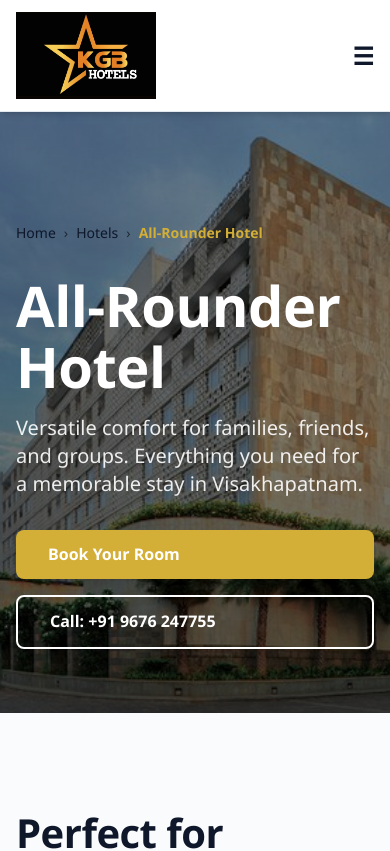
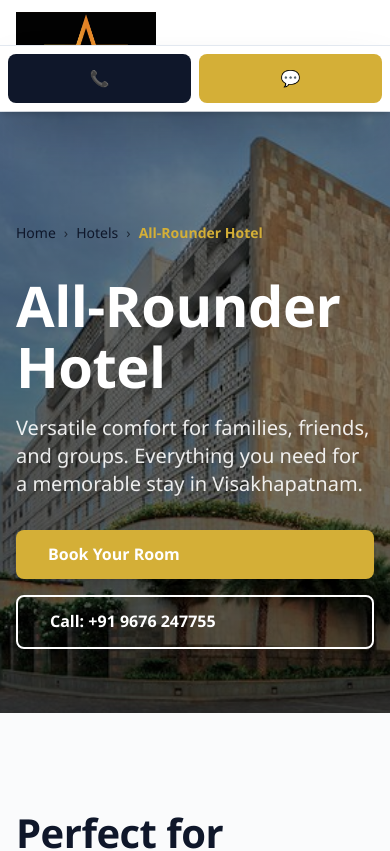
Before and after one commit to amiteshjha01/-kgb-hotels, a Next.js app: page /hotel/all-rounder in a window 390 px wide. Shown: the top 851 px of the page. Built offline with nearby package versions, Linux system fonts and the light colour scheme.

Commit message:
feat: redesign KGB Hotels website with improved palette and SEO
Update color palette, enhance header/footer, add sticky mobile CTA, improve button styling, refine HTML & SEO.

Co-authored-by: Amitesh Jha <134830629+amiteshjha01@users.noreply.github.com>

```diff
--- a/app/layout.tsx
+++ b/app/layout.tsx
@@ -23,7 +23,7 @@ export default function RootLayout({
     <html lang="en">
       <body className="bg-background text-foreground">
         <Header />
-        <main className="pt-20">{children}</main>
+        <main className="pt-20 pb-24 md:pb-0">{children}</main>
         <Footer />
       </body>
     </html>
--- a/components/Footer.tsx
+++ b/components/Footer.tsx
@@ -1,4 +1,5 @@
 import Link from "next/link"
+import Image from "next/image"
 
 export default function Footer() {
     const currentYear = new Date().getFullYear()
@@ -9,9 +10,15 @@ export default function Footer() {
 
                 {/* Brand & About */}
                 <div>
-                    <h3 className="text-2xl font-bold mb-4">
-                        KGB <span className="text-accent">Hotels</span>
-                    </h3>
+                    <Link href="/" className="inline-block mb-6">
+                        <Image
+                            src="/logo.jpeg"
+                            alt="KGB Hotels Logo"
+                            width={160}
+                            height={50}
+                            className="h-auto w-auto max-w-[160px] brightness-0 invert"
+                        />
+                    </Link>
                     <p className="text-white/80 text-sm leading-relaxed">
                         Premium hospitality redefined. Three thoughtfully designed hotels in Visakhapatnam offering exceptional experiences for corporate, family, and leisure travelers.
                     </p>
@@ -55,13 +62,13 @@ export default function Footer() {
                     <div className="flex gap-3">
                         <a
                             href="https://wa.me/919676247755"
-                            className="px-4 py-2 bg-accent text-primary font-semibold rounded-lg hover:bg-accent-light transition text-sm"
+                            className="px-5 py-2.5 bg-accent text-primary font-bold rounded-lg hover:bg-accent-light transition text-sm hover:shadow-lg hover:-translate-y-0.5"
                         >
                             WhatsApp
                         </a>
                         <a
                             href="tel:+919676247755"
-                            className="px-4 py-2 border-2 border-accent text-accent rounded-lg hover:bg-accent hover:text-primary transition text-sm font-semibold"
+                            className="px-5 py-2.5 border-2 border-accent text-accent rounded-lg hover:bg-accent hover:text-primary transition text-sm font-bold hover:-translate-y-0.5"
                         >
                             Call
                         </a>
--- a/components/Header.tsx
+++ b/components/Header.tsx
@@ -74,13 +74,13 @@ export default function Header() {
                 <div className="hidden md:flex gap-3">
                     <a
                         href="https://wa.me/919676247755"
-                        className="px-6 py-2 rounded-lg bg-accent text-white font-semibold hover:bg-accent-light transition"
+                        className="px-7 py-2.5 rounded-lg bg-accent text-primary font-bold hover:bg-accent-light shadow-lg hover:shadow-xl transition-all hover:-translate-y-0.5"
                     >
                         Book Now
                     </a>
                     <a
                         href="tel:+919676247755"
-                        className="px-6 py-2 rounded-lg border-2 border-primary text-primary hover:bg-primary hover:text-white transition"
+                        className="px-7 py-2.5 rounded-lg border-2 border-primary text-primary font-bold hover:bg-primary hover:text-white transition-all hover:-translate-y-0.5"
                     >
                         Call
                     </a>
@@ -140,19 +140,39 @@ export default function Header() {
                     <div className="flex gap-3 pt-4 border-t border-[var(--border-color)]">
                         <a
                             href="https://wa.me/919676247755"
-                            className="flex-1 text-center py-2 bg-accent text-white rounded-lg font-semibold"
+                            className="flex-1 text-center py-2.5 bg-accent text-primary rounded-lg font-bold hover:bg-accent-light transition"
                         >
                             Book
                         </a>
                         <a
                             href="tel:+919676247755"
-                            className="flex-1 text-center py-2 border-2 border-primary text-primary rounded-lg"
+                            className="flex-1 text-center py-2.5 border-2 border-primary text-primary rounded-lg font-bold hover:bg-primary hover:text-white transition"
                         >
                             Call
                         </a>
                     </div>
                 </div>
             )}
+
+            {/* Sticky Mobile CTA Bar */}
+            <div className="md:hidden fixed bottom-0 left-0 right-0 bg-white border-t border-[var(--border-color)] shadow-2xl z-40">
+                <div className="flex gap-2 p-2">
+                    <a
+                        href="tel:+919676247755"
+                        className="flex-1 flex items-center justify-center gap-2 py-3 bg-primary text-white font-bold rounded-lg hover:bg-primary-light transition"
+                    >
+                        <span>📞</span>
+                        <span className="hidden sm:inline">Call</span>
+                    </a>
+                    <a
+                        href="https://wa.me/919676247755"
+                        className="flex-1 flex items-center justify-center gap-2 py-3 bg-accent text-primary font-bold rounded-lg hover:bg-accent-light transition"
+                    >
+                        <span>💬</span>
+                        <span className="hidden sm:inline">WhatsApp</span>
+                    </a>
+                </div>
+            </div>
         </header>
     )
 }
--- a/components/Hero.tsx
+++ b/components/Hero.tsx
@@ -38,14 +38,14 @@ export default function Hero() {
                     <div className="flex flex-col sm:flex-row gap-4 justify-center">
                         <a
                             href="https://wa.me/919676247755"
-                            className="px-8 py-3 bg-accent text-white font-semibold rounded-lg hover:bg-accent-light transition duration-300 transform hover:scale-105 shadow-lg"
+                            className="px-8 py-4 bg-accent text-primary font-bold rounded-lg hover:bg-accent-light transition duration-300 transform hover:scale-105 shadow-xl hover:shadow-2xl"
                         >
                             Book Your Stay
                         </a>
 
                         <a
                             href="tel:+919676247755"
-                            className="px-8 py-3 border-2 border-white text-white font-semibold rounded-lg hover:bg-white hover:text-primary transition duration-300"
+                            className="px-8 py-4 border-2 border-white text-white font-bold rounded-lg hover:bg-white hover:text-primary transition duration-300 hover:shadow-xl"
                         >
                             Call: +91 9676 247755
                         </a>
--- a/components/HotelCard.tsx
+++ b/components/HotelCard.tsx
@@ -31,7 +31,7 @@ export default function HotelCard({
                     />
 
                     {/* Tag Badge */}
-                    <span className="absolute top-4 left-4 bg-accent text-white text-xs font-semibold px-4 py-2 rounded-full shadow-lg">
+                    <span className="absolute top-4 left-4 bg-accent text-primary text-xs font-bold px-4 py-2.5 rounded-full shadow-lg hover:bg-accent-light transition">
                         {tag}
                     </span>
 
```
